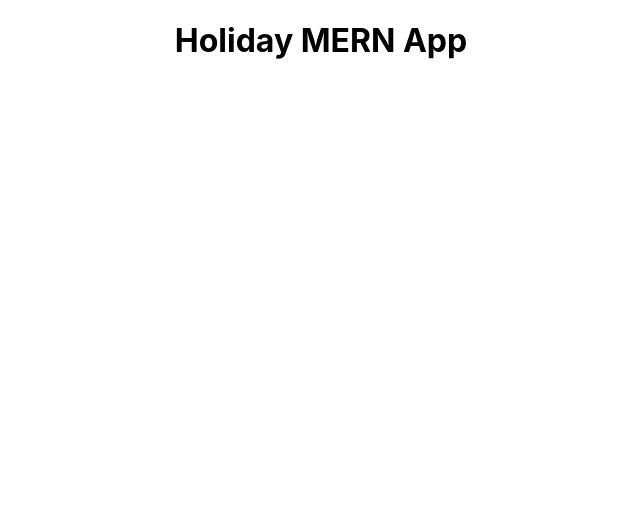
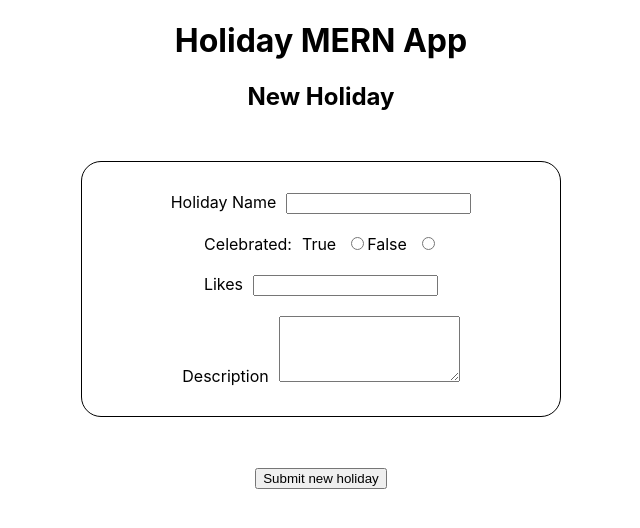
Before and after one commit to hurrmun/mern-holidays, a React (Create React App) app in the folder client/: page /holidays/new in a window 1280 px wide. Shown: the top 528 px of the page, without its empty margins (319-959 px from the left). Built offline with nearby package versions, Linux system fonts and the light colour scheme; no server answers.

Commit message:
linked new and delete routes in react

```diff
--- a/client/package.json
+++ b/client/package.json
@@ -9,6 +9,7 @@
     "axios": "^0.25.0",
     "react": "^17.0.2",
     "react-dom": "^17.0.2",
+    "react-router-dom": "^6.2.1",
     "react-scripts": "5.0.0",
     "web-vitals": "^2.1.4"
   },
--- a/client/src/App.css
+++ b/client/src/App.css
@@ -2,37 +2,34 @@
   text-align: center;
 }
 
-.App-logo {
-  height: 40vmin;
-  pointer-events: none;
+table {
+  margin: 0 auto;
 }
 
-@media (prefers-reduced-motion: no-preference) {
-  .App-logo {
-    animation: App-logo-spin infinite 20s linear;
-  }
+td,
+th {
+  padding: 10px;
 }
 
-.App-header {
-  background-color: #282c34;
-  min-height: 100vh;
-  display: flex;
-  flex-direction: column;
-  align-items: center;
-  justify-content: center;
-  font-size: calc(10px + 2vmin);
-  color: white;
+.newHolidayBtn {
+  margin-bottom: 20px;
 }
 
-.App-link {
-  color: #61dafb;
+.form-container {
+  display: flex;
+  justify-content: center;
+  align-items: center;
+  flex-direction: column;
+  margin: 50px 400px;
+  padding: 20px;
+  border: 1px solid black;
+  border-radius: 20px;
 }
 
-@keyframes App-logo-spin {
-  from {
-    transform: rotate(0deg);
-  }
-  to {
-    transform: rotate(360deg);
-  }
+.form-container div {
+  padding: 10px;
 }
+
+.form-container div label {
+  padding-right: 10px;
+}
--- a/client/src/App.jsx
+++ b/client/src/App.jsx
@@ -1,28 +1,19 @@
 import "./App.css";
-import { useEffect } from "react";
-import axios from "axios";
+import { Routes, Route } from "react-router-dom";
+
+import HolidayTable from "./components/HolidayTable";
+import NewHolidayForm from "./components/NewHolidayForm";
 
 function App() {
-  const apiURL = "/api/holidays/";
-
-  useEffect(() => {
-    // const fetchData = async () => {
-    //   const res = await fetch(apiURL);
-    //   const data = await res.json();
-    //   console.log("data from API", data);
-    // };
-    // fetchData();
-
-    const fetchData = async () => {
-      const data = await axios.get(apiURL);
-      console.log("data from API", data);
-    };
-    fetchData();
-  }, []);
-
   return (
     <div className="App">
       <h1>Holiday MERN App</h1>
+      <Routes>
+        <Route path="/" element={<HolidayTable />} />
+        <Route path="/holidays/:id" element={<HolidayTable />} />
+        <Route path="/holidays/:id/edit" element={<HolidayTable />} />
+        <Route path="/holidays/new" element={<NewHolidayForm />} />
+      </Routes>
     </div>
   );
 }
--- /dev/null
+++ b/client/src/components/HolidayTable.jsx
@@ -0,0 +1,63 @@
+import axios from "axios";
+import { useState, useEffect } from "react";
+import { NavLink, Link, useNavigate } from "react-router-dom";
+
+const HolidayTable = () => {
+  const navigate = useNavigate();
+  const [holidays, setHolidays] = useState([]);
+
+  useEffect(() => {
+    const URL = "/api/holidays";
+    const fetchHolidays = async () => {
+      const foundHolidays = await axios.get(URL);
+      console.log("fetched holidays", foundHolidays);
+      setHolidays(foundHolidays.data.data);
+    };
+    fetchHolidays();
+  }, []);
+
+  const handleDelete = async (id) => {
+    axios.delete(`/api/holidays/${id}`);
+    setHolidays(holidays.filter((holiday) => holiday._id !== id));
+  };
+
+  return (
+    <div>
+      <Link to={`/holidays/new`}>
+        <button className="newHolidayBtn">Create new holiday</button>
+      </Link>
+      <table border="1">
+        <thead>
+          <tr>
+            <th>Holiday</th>
+            <th>Likes</th>
+            <th>Edit</th>
+            <th>Delete</th>
+          </tr>
+        </thead>
+        <tbody>
+          {holidays.map((holiday, index) => {
+            return (
+              <tr key={index}>
+                <td>
+                  <NavLink to={`/holidays/${holiday._id}`}>
+                    {holiday.name}
+                  </NavLink>
+                </td>
+                <td>{holiday.likes}</td>
+                <td>
+                  <NavLink to={`/holidays/${holiday._id}/edit`}>edit</NavLink>
+                </td>
+                <td>
+                  <button onClick={() => handleDelete(holiday._id)}>X</button>
+                </td>
+              </tr>
+            );
+          })}
+        </tbody>
+      </table>
+    </div>
+  );
+};
+
+export default HolidayTable;
--- /dev/null
+++ b/client/src/components/NewHolidayForm.jsx
@@ -0,0 +1,56 @@
+import axios from "axios";
+import { useNavigate } from "react-router-dom";
+
+const NewHolidayForm = () => {
+  const navigate = useNavigate();
+
+  const handleSubmit = async (e) => {
+    e.preventDefault();
+    const newHoliday = {
+      name: e.target.name.value,
+      celebrated: e.target.celebrated.value === "true" ? true : false,
+      likes: parseInt(e.target.likes.value),
+      description: e.target.description.value,
+    };
+    await axios.post("/api/holidays", newHoliday);
+    navigate("/", { replace: true });
+    // console.log(newHoliday);
+  };
+
+  return (
+    <div>
+      <h2>New Holiday</h2>
+      <form onSubmit={handleSubmit}>
+        <div className="form-container">
+          <div>
+            <label htmlFor="name">Holiday Name</label>
+            <input type="text" name="name" id="name" />
+          </div>
+          <div>
+            <label>Celebrated:</label>
+            <label htmlFor="radioTrue">True</label>
+            <input type="radio" name="celebrated" id="radioTrue" value="true" />
+            <label htmlFor="radioTrue">False</label>
+            <input
+              type="radio"
+              name="celebrated"
+              id="radioFalse"
+              value="false"
+            />
+          </div>
+          <div>
+            <label htmlFor="likes">Likes</label>
+            <input type="number" name="likes" id="likes" />
+          </div>
+          <div>
+            <label htmlFor="description">Description</label>
+            <textarea name="description" rows="4" id="description" />
+          </div>
+        </div>
+        <input type="submit" value="Submit new holiday" />
+      </form>
+    </div>
+  );
+};
+
+export default NewHolidayForm;
--- a/client/src/index.js
+++ b/client/src/index.js
@@ -1,14 +1,17 @@
-import React from 'react';
-import ReactDOM from 'react-dom';
-import './index.css';
-import App from './App';
-import reportWebVitals from './reportWebVitals';
+import React from "react";
+import ReactDOM from "react-dom";
+import "./index.css";
+import App from "./App";
+import reportWebVitals from "./reportWebVitals";
+import { BrowserRouter } from "react-router-dom";
 
 ReactDOM.render(
   <React.StrictMode>
-    <App />
+    <BrowserRouter>
+      <App />
+    </BrowserRouter>
   </React.StrictMode>,
-  document.getElementById('root')
+  document.getElementById("root")
 );
 
 // If you want to start measuring performance in your app, pass a function
```
Also changed, not shown: 1 other file (tests, documents, lock files or other folders).
